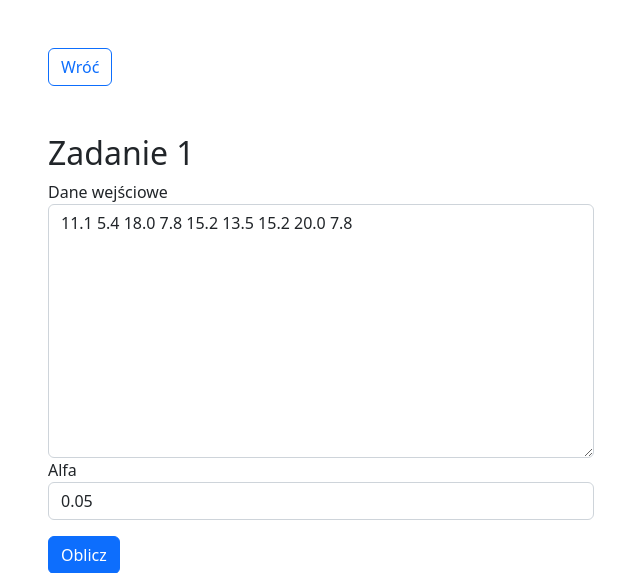
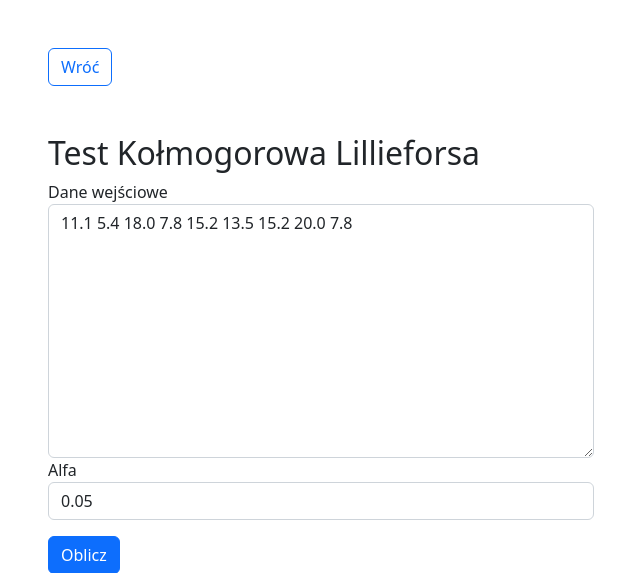
Before and after one commit to dominx99/wyklad-monograficzny, a Symfony app: template lista1/templates/lista2/zadanie1.html.twig in a window 1280 px wide. Shown: the top 573 px of the page, without its empty margins (34-674 px from the left). Run offline with Twig, Linux system fonts and the light colour scheme; the template is opened without the code that fills it, so the values that code supplies are empty; some libraries are stand-ins or nearby versions.

Commit message:
Add better naming

```diff
--- a/lista1/templates/home/index.html.twig
+++ b/lista1/templates/home/index.html.twig
@@ -33,12 +33,6 @@
                   <li class="list-group-item" aria-current="true">
                     <a href="/lista2/zadanie2">Test Shapiro-Wilka (Zadanie 2)</a>
                   </li>
-                  <li class="list-group-item" aria-current="true">
-                    <a href="/lista2/zadanie3"></a>
-                  </li>
-                  <li class="list-group-item" aria-current="true">
-                    <a href="/lista2/zadanie4"></a>
-                  </li>
                 </ul>
             </div>
 
--- a/lista1/templates/lista2/zadanie1.html.twig
+++ b/lista1/templates/lista2/zadanie1.html.twig
@@ -3,7 +3,7 @@
 {% block content %}
     <div class="container mt-5">
         <a class="btn btn-outline-primary mb-5" href="/">Wróć</a>
-        <h2>Zadanie 1</h2>
+        <h2>Test Kołmogorowa Lillieforsa</h2>
         <div class="row">
             <div class="col-md-6">
                 <form id="form">
--- a/lista1/templates/lista2/zadanie2.html.twig
+++ b/lista1/templates/lista2/zadanie2.html.twig
@@ -3,7 +3,7 @@
 {% block content %}
     <div class="container mt-5">
         <a class="btn btn-outline-primary mb-5" href="/">Wróć</a>
-        <h2>Zadanie 2</h2>
+        <h2>Test Shapiro-Wilka</h2>
         <div class="row">
             <div class="col-md-6">
                 <form id="form">
```
